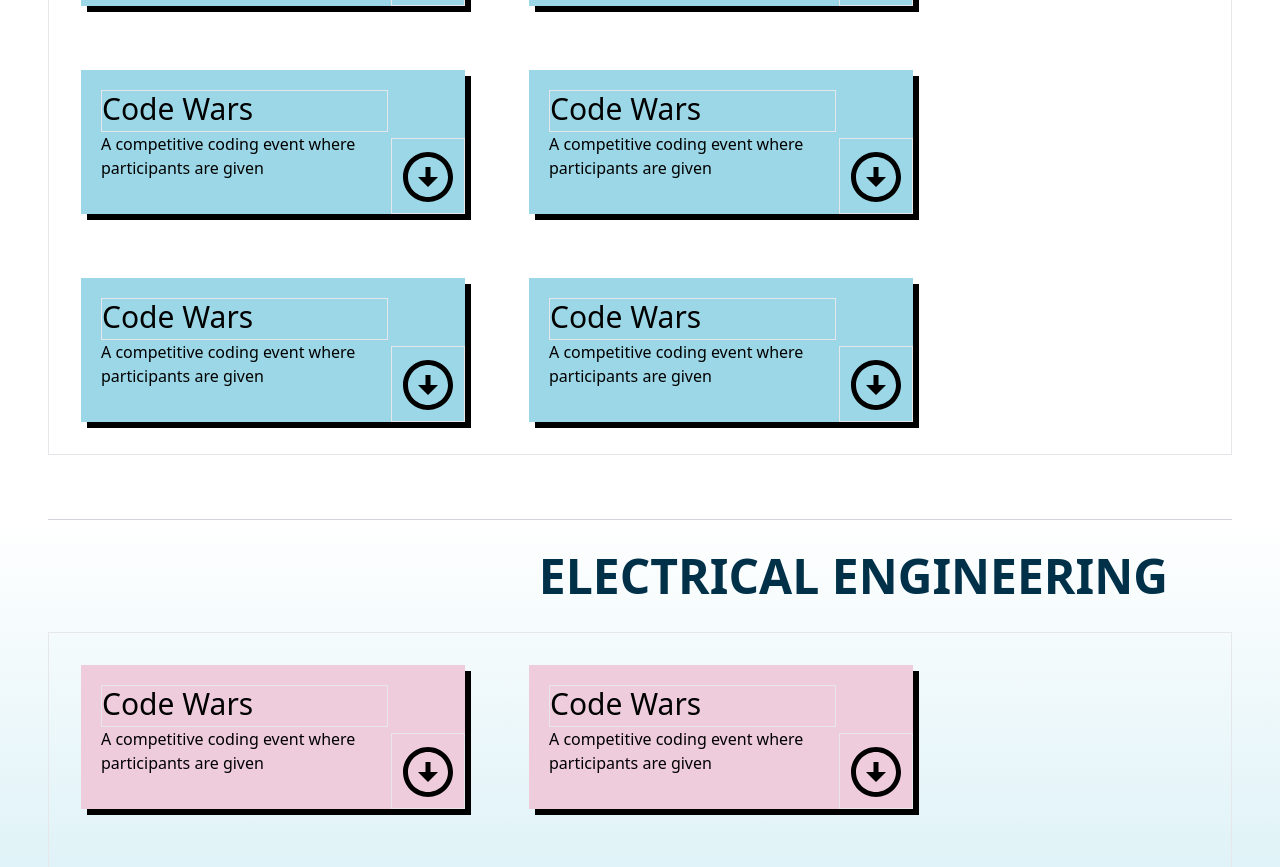
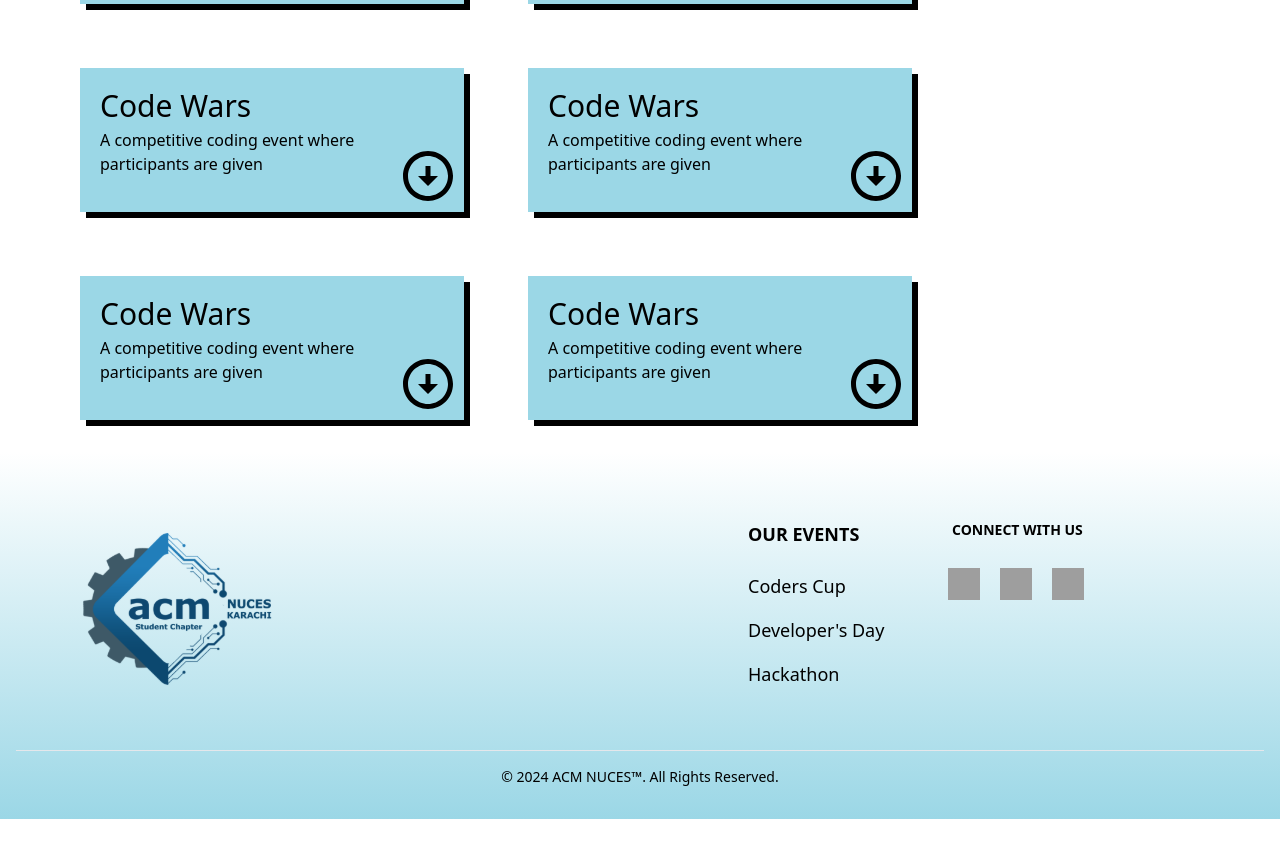
Before and after one commit to hatifmujahid/Dev-Day-2024-website, a React (Vite) app: page / in a window 1280 px wide. Shown: the part 1500-2367 px from the top of the page. After the commit the page ends 2319 px from the top, so only its background shows below. Built offline with nearby package versions, Linux system fonts and the light colour scheme; grey boxes are pictures that could not be loaded.

Commit message:
home page changes

```diff
--- a/src/components/Footer.jsx
+++ b/src/components/Footer.jsx
@@ -85,9 +85,9 @@
                 </div>
               </div>
             </div>
-            <hr className="my-4 border-gray-200 sm:mx-auto dark:border-gray-400" />
+            <hr className="my-4 sm:mx-auto" />
 
-              <h2 className="text-sm text-black text-center border mx-auto">
+              <h2 className="text-sm text-black text-center mx-auto">
                 © 2024{" "}
                 <a href="https://devday23.tech/index.html" className="hover:underline">
                   ACM NUCES™
--- a/src/components/Home.jsx
+++ b/src/components/Home.jsx
@@ -14,7 +14,7 @@
       <HeroSection />
       <CsCompetition/>
       <div className="bg-gradient-to-b from-[#FFFFFF] to-[#9BD7E6]">
-        <ElectricalCompetition/>
+        {/* <ElectricalCompetition/> */}
         <Footer />
       </div>
     </>
--- a/src/components/Home/CompCard.jsx
+++ b/src/components/Home/CompCard.jsx
@@ -16,9 +16,9 @@
       className={`${colorClass} relative h-24 md:h-36 w-72 md:w-96 p-5 flex-shrink-0 `}
       style={{ boxShadow: "6px 6px rgba(0, 0, 0, 1)" }}
     >
-      <h1 className="border font-medium text-3xl w-5/6 pb-1">{title}</h1>
+      <h1 className="font-medium text-3xl w-5/6 pb-1">{title}</h1>
       <p className="w-5/6 font-medium invisible md:visible">{description}</p>
-      <a className="border absolute bottom-0 right-0  p-6" href={link}>
+      <a className="absolute bottom-0 right-0  p-6" href={link}>
         <ArrowCircleDownIcon className="scale-250" />
       </a>
     </div>
--- a/src/components/Home/CsCompetition.jsx
+++ b/src/components/Home/CsCompetition.jsx
@@ -67,12 +67,12 @@
 
   return (
     <div className="max-w-screen-2xl m-auto pl-12 pr-12 ">
-      <div className="border-b border-gray-300 w-full mb-8"></div>
+      <div className="w-full mb-8"></div>
       <h1 className="pl-8 pb-8 text-primary font-extrabold text-5xl">
         COMPUTER SCIENCE
       </h1>
 
-      <div className="border relative overflow-x-auto sm:overflow-x-hidden  ">
+      <div className="relative overflow-x-auto sm:overflow-x-hidden  ">
         <div className="flex flex-nowrap  md:flex-wrap  p-8 gap-16">
             {compData.map((comp) => (
             <CompCard
```
